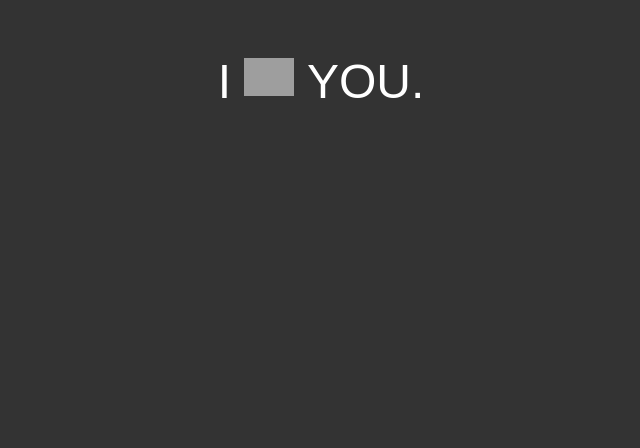
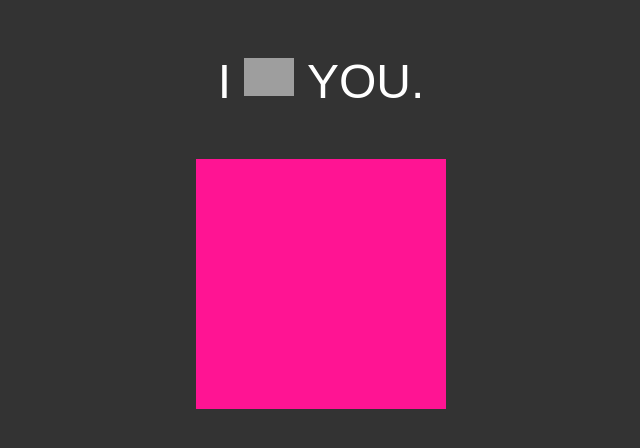
Before and after one commit to alihadavandi/love, a website: page index.html in a window 1280 px wide. Shown: the whole page, without its empty margins (319-959 px from the left). Drawn offline with Linux system fonts and the light colour scheme; grey boxes are pictures that could not be loaded; files whose address does not match are found by name.

Commit message:
add this changes

```diff
--- a/css/main.css
+++ b/css/main.css
@@ -27,3 +27,10 @@ body {
     width: 50px;
     top: 10px;
   }
+
+  div.parent{
+    width: 250px;
+    height: 250px;
+    margin: 50px auto;
+    background-color: deeppink;
+  }
--- a/index.html
+++ b/index.html
@@ -9,6 +9,6 @@
 <body>
     I <span class="heart animate__animated animate__heartBeat animate__infinite"></span> you.
 
-
+    <div class="parent"></div>
 </body>
 </html>
```
